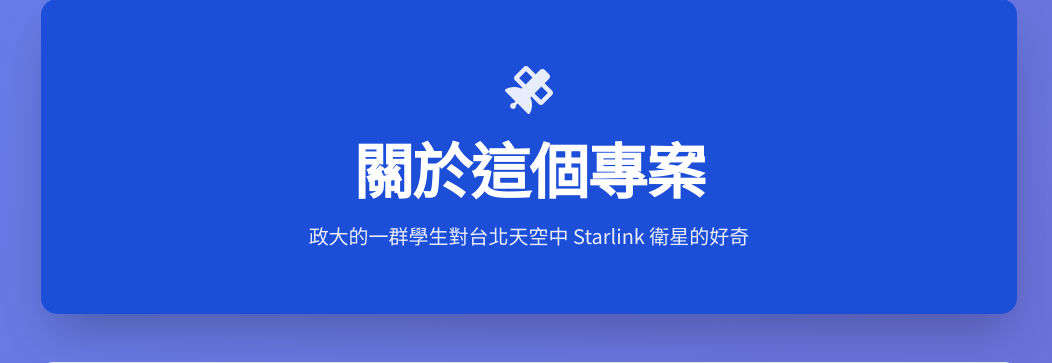
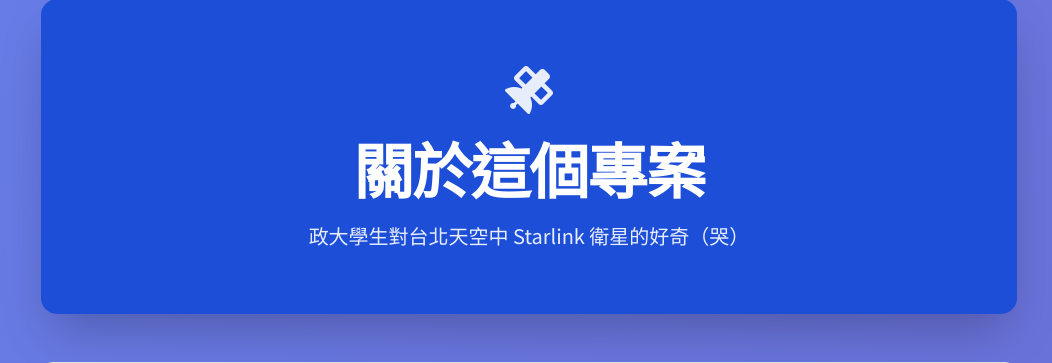
Before and after one commit to 1132-NCCU-DataScience/finalproject_group3, a Flask app: page /about in a window 1280 px wide. Shown: the part 197-560 px from the top of the page, without its empty margins (111-1163 px from the left). Run offline with Flask 3, Linux system fonts and the light colour scheme; some libraries are stand-ins or nearby versions.

```diff
--- a/app/templates/about.html
+++ b/app/templates/about.html
@@ -31,7 +31,7 @@
                 <i class="fas fa-satellite"></i>
             </div>
             <h1 class="text-4xl lg:text-6xl font-bold mb-4 tracking-tight">關於這個專案</h1>
-            <p class="text-lg lg:text-xl opacity-90 font-normal max-w-2xl mx-auto">政大的一群學生對台北天空中 Starlink 衛星的好奇</p>
+            <p class="text-lg lg:text-xl opacity-90 font-normal max-w-2xl mx-auto">政大學生對台北天空中 Starlink 衛星的好奇（哭）</p>
         </div>
     </div>
 
```
Also changed, not shown: README.md.
